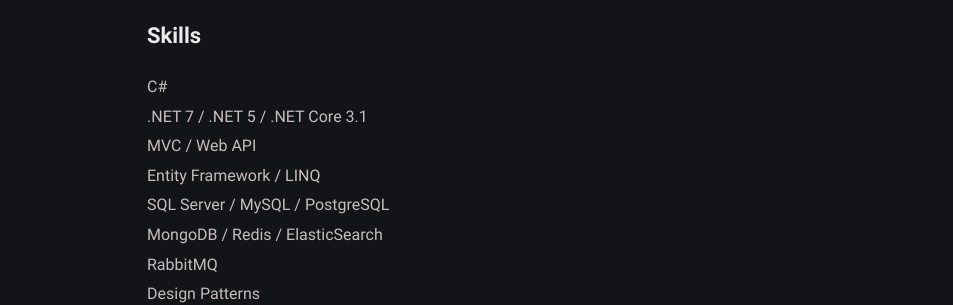
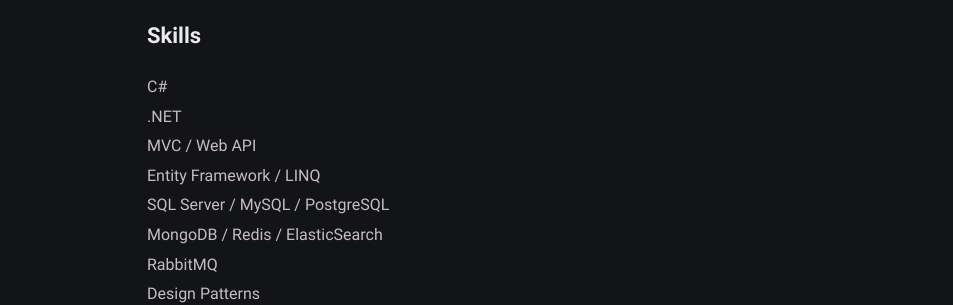
Before and after one commit to denizkisir/denizkisir.github.io, a Jekyll site: the page built from resume.md, in a window 1280 px wide. Shown: the part 195-500 px from the top of the page, without its empty margins (163-1116 px from the left). Built offline with Jekyll 4.4.1, drawn with Linux system fonts in a browser that asks for light colours; a script that is not in the unit is left out.

Commit message:
Update resume.md

```diff
--- a/resume.md
+++ b/resume.md
@@ -9,7 +9,7 @@
 
 C#
 <br />
-.NET 7 / .NET 5 / .NET Core 3.1
+.NET
 <br />
 MVC / Web API
 <br />
```
